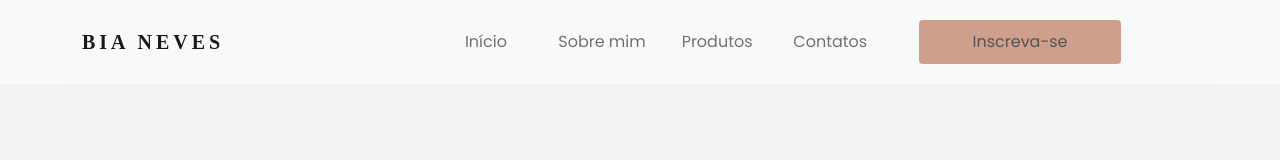
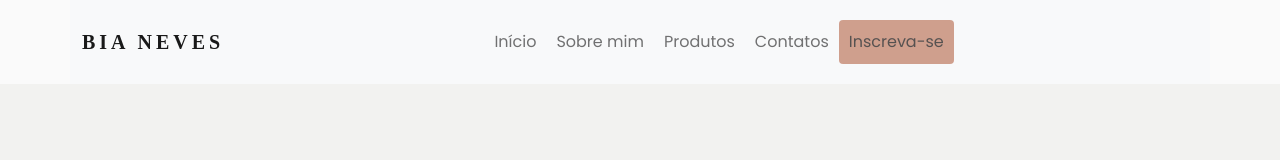
Before and after one commit to arthurjs92/web-app-bianeves, a React (Create React App) app in the folder frontend/: page / in a window 1280 px wide. Shown: the top 160 px of the page. Built offline with nearby package versions, Linux system fonts and the light colour scheme; a web font is replaced by a local one.

Commit message:
mobile nav fixed

```diff
--- a/frontend/src/css/style.css
+++ b/frontend/src/css/style.css
@@ -85,11 +85,6 @@ nav {
 
 .botao {
   border-radius: 10px;
-  margin-left:60px !important;
-}
-
-.navbar-nav li a{
-  margin-left:20px !important;
 }
 
 .botao a {
@@ -100,7 +95,7 @@ nav {
 
 .nav-link {
   padding: 10px !important;
-  width: 150% !important;
+  width: 100% !important;
 }
 
 .nav-link:hover {
```
